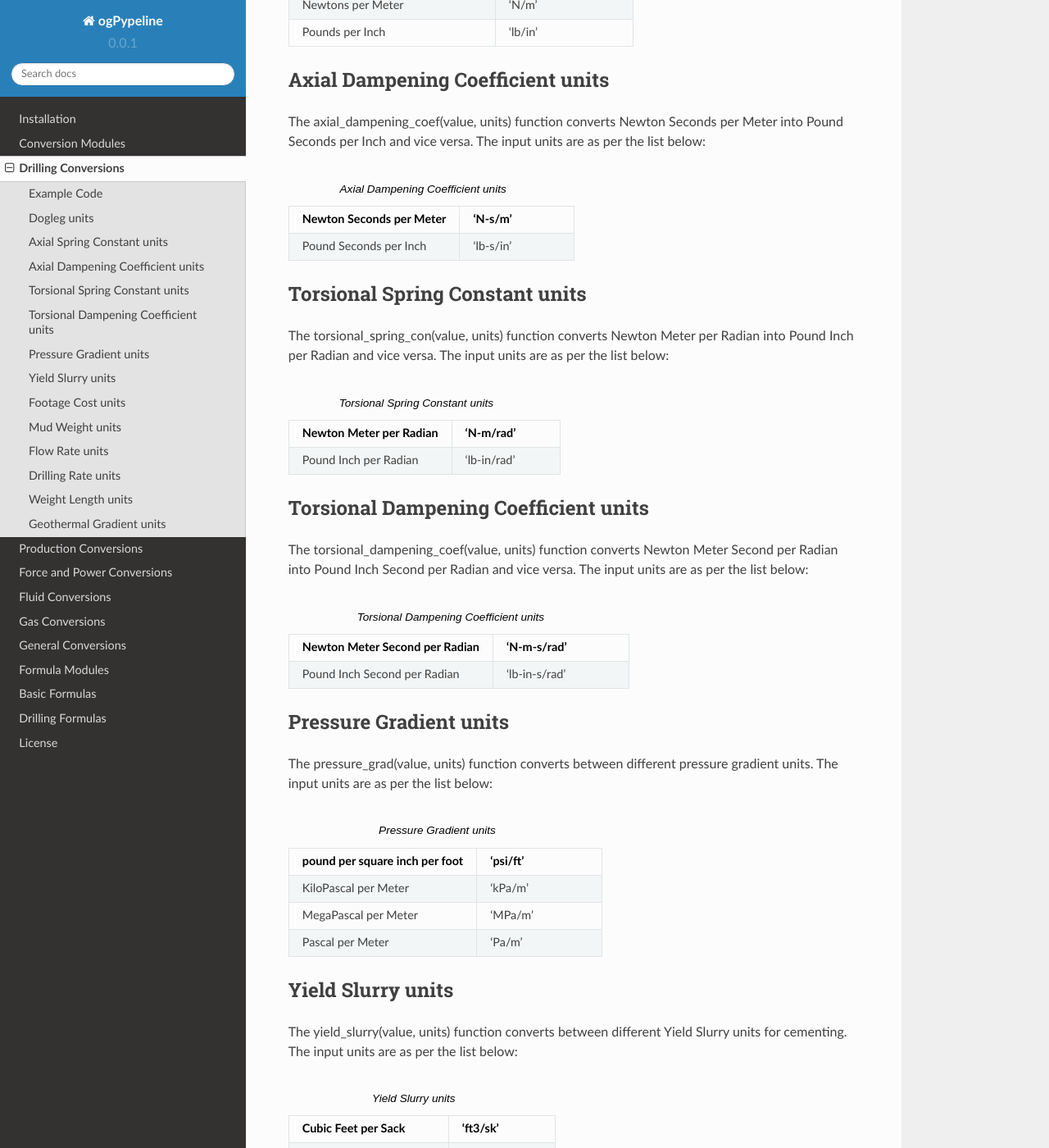
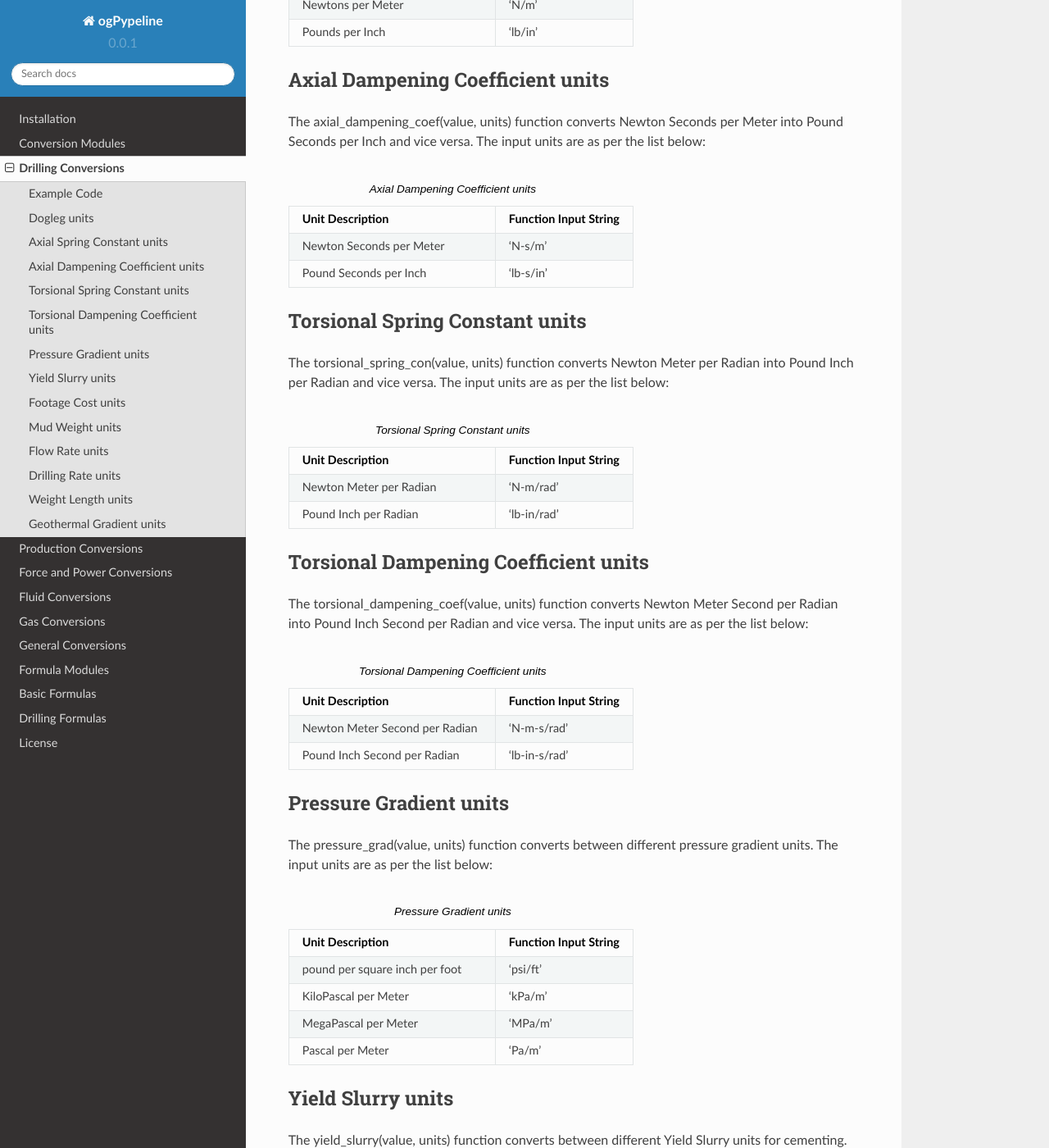
Before and after one commit to this-isnt-me/ogPypeline, a Sphinx documentation site: the page built from docs/source/drillingcon.rst, in a window 1280 px wide and 1400 px high, scrolled down 722 px. Shown: the whole window at 82% size. Built offline with Sphinx 7.4.7 and the Read the Docs theme 2.0.0, drawn with Linux system fonts in a browser that asks for light colours; some of the changed text lies outside the part shown.

Commit message:
Docs Restructured - tables in conversions

```diff
--- a/docs/source/drillingcon.rst
+++ b/docs/source/drillingcon.rst
@@ -62,6 +62,8 @@ The axial_dampening_coef(value, units) function converts Newton Seconds per Mete
    :widths: 60 40
    :header-rows: 1
 
+   * - Unit Description
+     - Function Input String
    * - Newton Seconds per Meter
      - 'N-s/m'
    * - Pound Seconds per Inch
@@ -75,6 +77,8 @@ The torsional_spring_con(value, units) function converts Newton Meter per Radian
    :widths: 60 40
    :header-rows: 1
 
+   * - Unit Description
+     - Function Input String
    * - Newton Meter per Radian
      - 'N-m/rad'
    * - Pound Inch per Radian
@@ -88,6 +92,8 @@ The torsional_dampening_coef(value, units) function converts Newton Meter Second
    :widths: 60 40
    :header-rows: 1
 
+   * - Unit Description
+     - Function Input String
    * - Newton Meter Second per Radian
      - 'N-m-s/rad'
    * - Pound Inch Second per Radian
@@ -101,6 +107,8 @@ The pressure_grad(value, units) function converts between different pressure gra
    :widths: 60 40
    :header-rows: 1
 
+   * - Unit Description
+     - Function Input String
    * - pound per square inch per foot
      - 'psi/ft'
    * - KiloPascal per Meter
@@ -118,6 +126,8 @@ The yield_slurry(value, units) function converts between different Yield Slurry
    :widths: 60 40
    :header-rows: 1
 
+   * - Unit Description
+     - Function Input String
    * - Cubic Feet per Sack
      - 'ft3/sk'
    * - Cubic Meter per Sack
@@ -135,6 +145,8 @@ The footage_cost(value, units) function converts between different Footage Cost
    :widths: 60 40
    :header-rows: 1
 
+   * - Unit Description
+     - Function Input String
    * - Currency per Foot
      - 'cur/ft'
    * - Currency per Meter
@@ -152,6 +164,8 @@ The mud_weight(value, units) function converts between different Mud Weight unit
    :widths: 60 40
    :header-rows: 1
 
+   * - Unit Description
+     - Function Input String
    * - Grams per Cubic Centimeter
      - 'g/cm3'
    * - Grams per Litre
@@ -183,6 +197,8 @@ The flow_rate(value, units) function converts between different Flow Rate units
    :widths: 60 40
    :header-rows: 1
 
+   * - Unit Description
+     - Function Input String
    * - Barrels per Hour
      - 'bbl/hr'
    * - Barrels per Minute
@@ -210,6 +226,8 @@ The drilling_rate(value, units) function converts between different Drilling Rat
    :widths: 60 40
    :header-rows: 1
 
+   * - Unit Description
+     - Function Input String
    * - Feet Per Day
      - 'ft/d'
    * - Feet Per Hour
@@ -235,6 +253,8 @@ The weight_length(value, units) function converts between different Weight by Le
    :widths: 60 40
    :header-rows: 1
 
+   * - Unit Description
+     - Function Input String
    * - Pounds per Foot
      - 'lb/ft'
    * - Kilograms per Meter
@@ -248,6 +268,8 @@ The geothermal_gradient(value, units) function converts between different Geothe
    :widths: 60 40
    :header-rows: 1
 
+   * - Unit Description
+     - Function Input String
    * - Degrees Centigrade per 100 Meters
      - 'c/100m'
    * - Degrees Fahrenheit per 100 Feet
```
